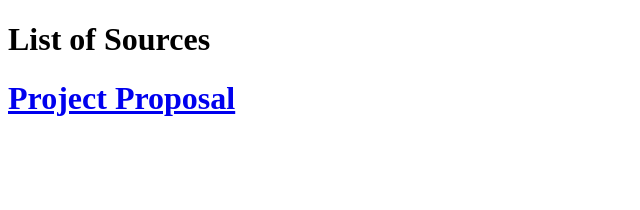
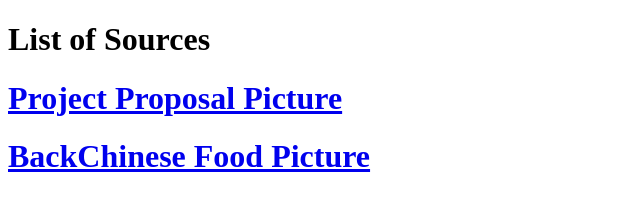
Before and after one commit to xsong15/WebTechProject, a plain HTML site: page credits.htm in a window 1280 px wide. Shown: the whole page, without its empty margins (0-640 px from the left). Drawn offline with Linux system fonts and the light colour scheme.

Commit message:
add sources

```diff
--- a/credits.htm
+++ b/credits.htm
@@ -10,6 +10,8 @@
 <body>
     <h1>List of Sources</h1>
 
-<h1><a href="https://www.projectsmart.co.uk/writing-a-project-proposal.php">Project Proposal</a></h1>
+<h1><a href="https://www.projectsmart.co.uk/writing-a-project-proposal.php">Project Proposal Picture</a></h1>
+
+<h1><a href="https://www.colourbox.com/vector/chinese-food-stamp-vector-7578626">BackChinese Food Picture</a></h1>
 
 </html>
```
Also changed, not shown: 1 other file.
